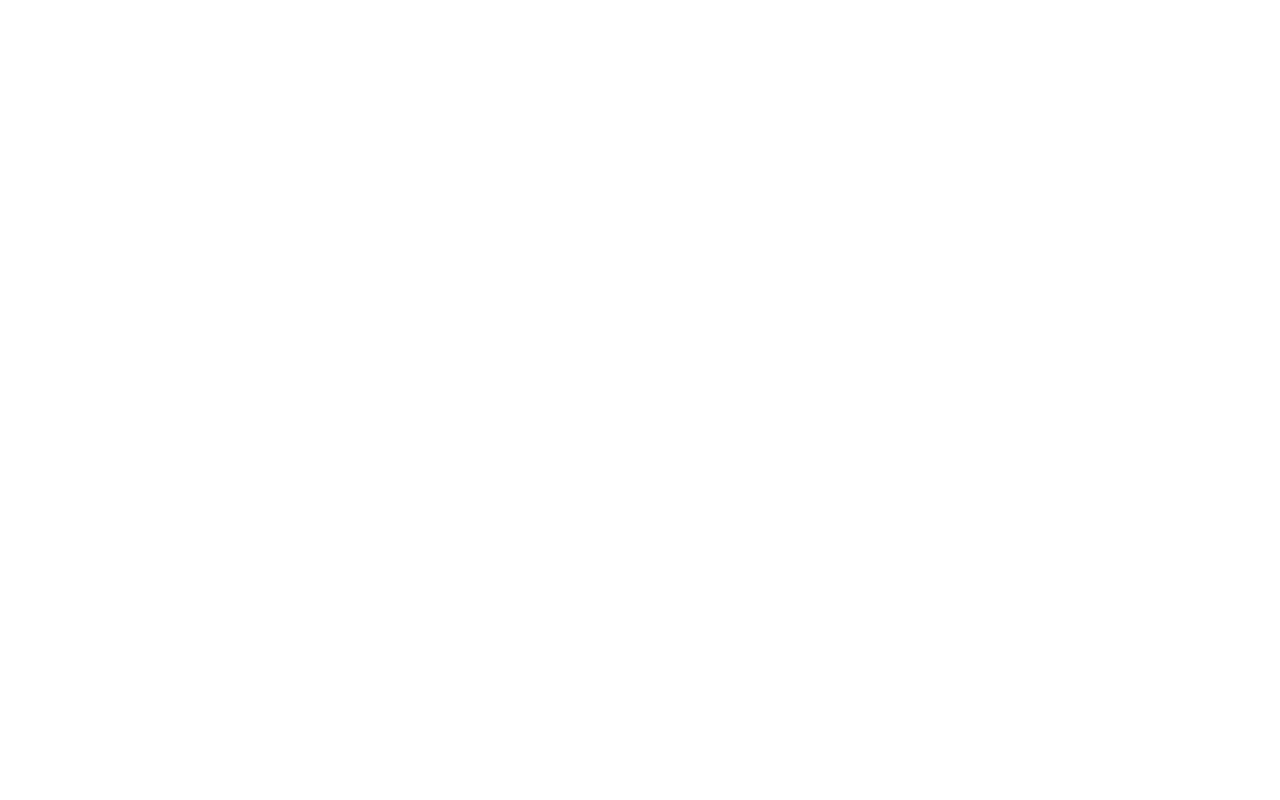
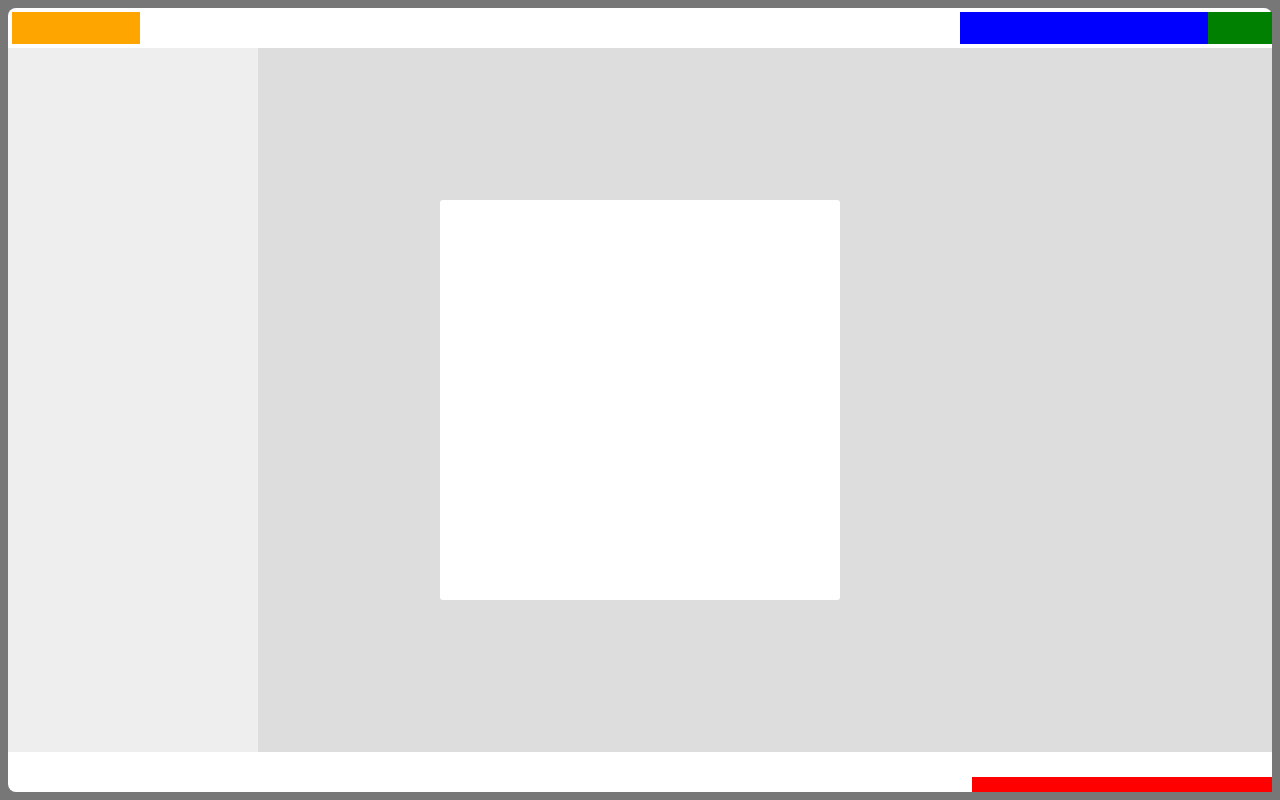
Before and after one commit to jwatanab/SPA, a plain HTML site: page spa/layout.html in a window 1280 px wide. Drawn offline with Linux system fonts and the light colour scheme.

Commit message:
ファイルを作成

```diff
--- a/spa/css/spa.css
+++ b/spa/css/spa.css
@@ -56,6 +56,113 @@ body{
     background-color: #777;
 }
 
+.spa-shell-head,
+.spa-shell-head-logo,
+.spa-shell-head-acct,
+.spa-shell-head-search,
+.spa-shell-main,
+.spa-shell-main-nav,
+.spa-shell-main-content,
+.spa-shell-foor,
+.spa-shell-chat,
+.spa-shell-modal {
+    position: absolute;
+}
+
+.spa-shell-head {
+    top: 0;
+    left: 0;
+    right: 0;
+    bottom: 0;
+    height: 40px;
+}
+
+.spa-shell-head-logo {
+    top: 4px;
+    left: 4px;
+    height: 32px;
+    width: 128px;
+    background: orange;
+}
+
+.spa-shell-head-acct {
+    top: 4px;
+    right: 0;
+    width: 64px;
+    height: 32px;
+    background: green;
+}
+
+.spa-shell-head-search {
+    top: 4px;
+    right: 64px;
+    width: 248px;
+    height: 32px;
+    background: blue;
+}
+
+.spa-shell-main {
+    top: 40px;
+    left: 0;
+    bottom: 40px;
+    right: 0;
+}
+
+.spa-shell-main-content,
+.spa-shell-main-nav {
+    top: 0;
+    bottom: 0;
+}
+
+.spa-shell-main-nav {
+    width: 250px;
+    background: #eee;
+}
+
+.spa-shell-main-content{
+    left: 250px;
+    right: 0;
+    background: #ddd;
+}
+
+.spa-x-closed .spa-shell-main-nav {
+    left: 259px;
+    right: 0;
+    background: #ddd;
+}
+
+.spa-x-closed .spa-shell-main-content {
+    left: 0px;
+}
+
+.spa-shell-foot {
+    bottom: 0;
+    left: 0;
+    right: 0;
+    height: 40px;
+}
+
+.spa-shell-chat {
+    bottom: 0;
+    right: 0;
+    width: 300px;
+    height: 15px;
+    background: red;
+    z-index: 1;
+}
+
+.spa-shell-modal {
+    margin-top: -200px;
+    margin-left: -200px;
+    top: 50%;
+    left: 50%;
+    width: 400px;
+    height: 400px;
+    background: #fff;
+    border-radius: 3px;
+    z-index: 2;
+}
+
 /** spa名前空間セレクタ終了 */
 
 /** ユーティリティセレクタ開始 */
--- a/spa/layout.html
+++ b/spa/layout.html
@@ -0,0 +1,29 @@
+<!doctype html>
+<html lang="en">
+
+<head>
+    <meta charset="UTF-8">
+    <meta name="viewport" content="width=device-width, initial-scale=1.0">
+    <meta http-equiv="X-UA-Compatible" content="ie=edge">
+    <title>Document</title>
+    <link rel="stylesheet" href="./css/spa.css">
+</head>
+
+<body>
+    <div id="spa">
+        <div class="spa-shell-head">
+            <div class="spa-shell-head-logo"></div>
+            <div class="spa-shell-head-acct"></div>
+            <div class="spa-shell-head-search"></div>
+        </div>
+        <div class="spa-shell-main">
+            <div class="spa-shell-main-nav"></div>
+            <div class="spa-shell-main-content"></div>
+        </div>
+        <div class="spa-shell-foot"></div>
+        <div class="spa-shell-chat"></div>
+        <div class="spa-shell-modal"></div>
+    </div>
+</body>
+
+</html>
```
Also changed, not shown: spa/js/spa.js (+11 -50 lines), 1 other file.
